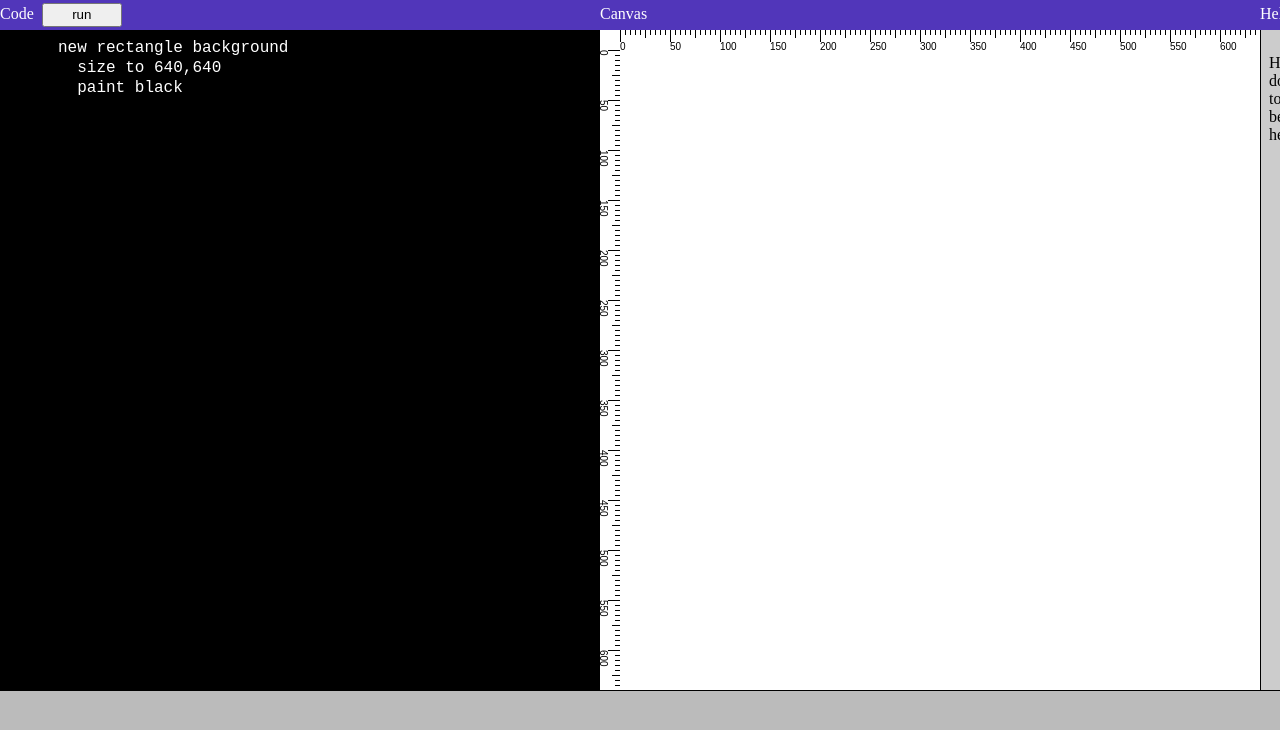
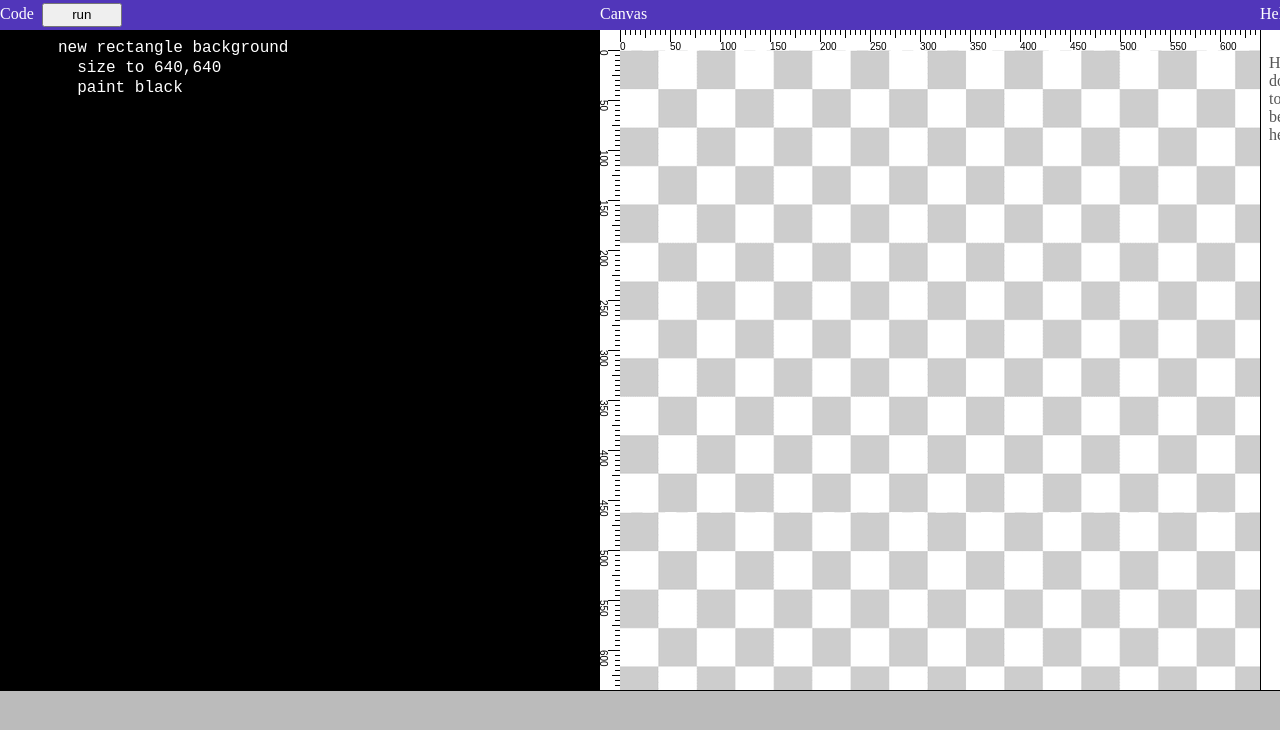
Before and after one commit to jasonbyrne/L2script, a website built with webpack: page app/index.html in a window 1280 px wide. Shown: the part 34-764 px from the top of the page. Built offline with nearby package versions, Linux system fonts and the light colour scheme.

Commit message:
add checkerboard to canvas

```diff
--- a/app/assets/style.css
+++ b/app/assets/style.css
@@ -118,6 +118,10 @@
   left: 0;
   right: 0;
   bottom: 0;
+  background: url("/assets/checkerboard.png");
+  background-position-x: 20px;
+  background-position-y: 20px;
+  background-repeat: no-repeat;
 }
 
 #canvas svg.canvas {
@@ -189,11 +193,11 @@
   top: 0;
   right: 0;
   height: 692px;
-  background: #ccc;
+  background: #fff;
 }
 
 #help > div {
-  color: #000;
+  color: #555;
   position: absolute;
   top: 32px;
   left: 0;
```
Also changed, not shown: app/assets/checkerboard.png (added).
